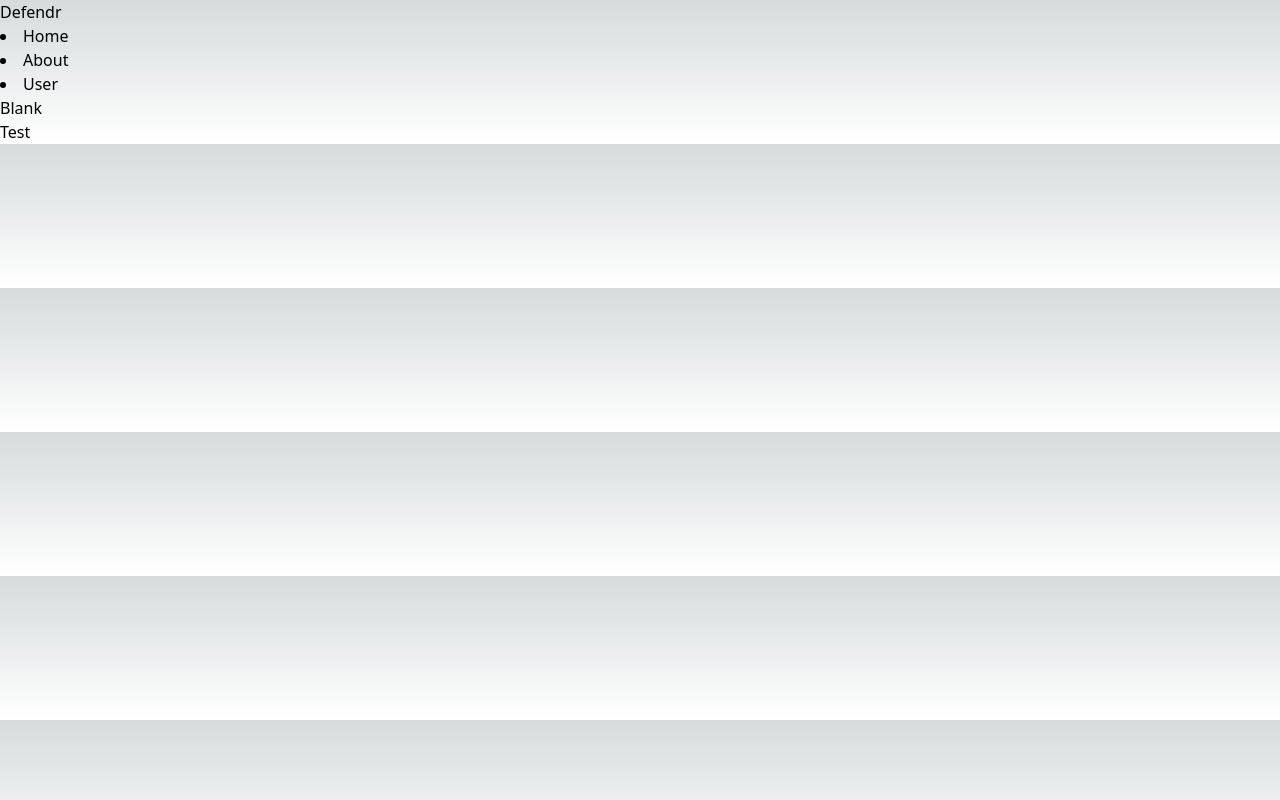
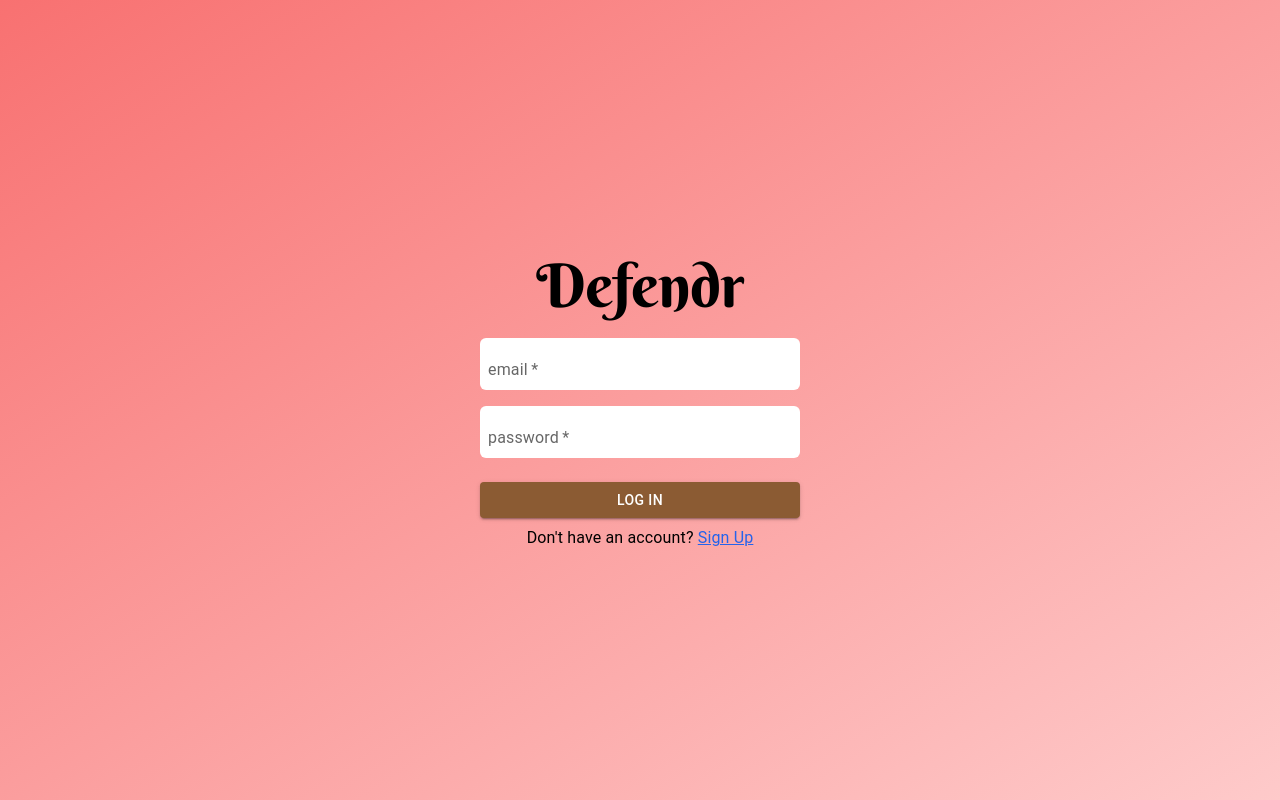
Before and after one commit to he-is-james/defendr, a Next.js app: page / in a window 1280 px wide. Built offline with nearby package versions, Linux system fonts and the light colour scheme; no server answers.

Commit message:
log in styling

```diff
--- a/src/pages/index.tsx
+++ b/src/pages/index.tsx
@@ -1,14 +1,112 @@
-import Navbar from '@/components/navbar'
+import { useState } from 'react'
+import { useRouter } from 'next/router'
+import { auth } from '../../firebase'
+import TextField from '@mui/material/TextField'
+import { Typography, Button } from '@mui/material'
 import Link from 'next/link'
 
-export default function Blank() {
+const LoginPage = () => {
+  const [email, setEmail] = useState('')
+  const [password, setPassword] = useState('')
+  const router = useRouter()
+
+  const handleLogin = async () => {
+    try {
+      console.log(process.env.API_KEY)
+      await auth.signInWithEmailAndPassword(email, password)
+      router.push('/landing')
+    } catch (error) {
+      console.log(error)
+    }
+  }
+
   return (
-    <div>
-      <Navbar />
-      <div>Blank</div>
-      <button>
-        <Link href="/home">Test</Link>
-      </button>
+    <div className="flex h-screen justify-center items-center bg-gradient-to-br from-red-400 to-red-200 h-screen w-screen">
+      <div className="w-3/12">
+        <div className="text-center mb-4">
+          <Typography
+            variant="h2"
+            className="flex justify-center"
+            fontFamily="Berkshire Swash"
+          >
+            Defendr
+          </Typography>
+        </div>
+        <div className="mb-4 rounded-md bg-white pt-1">
+          <TextField
+            id="outlined-basic"
+            label="email"
+            variant="standard"
+            required
+            sx={{
+              ml: 1,
+              borderRadius: '6px',
+              '& .MuiInputLabel-root': {
+                marginTop: '-4px',
+              },
+            }}
+            InputProps={{
+              disableUnderline: true,
+            }}
+            type="email"
+            value={email}
+            onChange={(e) => setEmail(e.target.value)}
+            fullWidth
+          />
+        </div>
+        <div className="mb-4 rounded-md bg-white pt-1">
+          <TextField
+            id="outlined-basic"
+            label="password"
+            variant="standard"
+            required
+            sx={{
+              ml: 1,
+              borderRadius: '6px',
+              '& .MuiInputLabel-root': {
+                marginTop: '-4px',
+              },
+            }}
+            InputProps={{
+              disableUnderline: true,
+            }}
+            type="password"
+            value={password}
+            onChange={(e) => setPassword(e.target.value)}
+            fullWidth
+          />
+        </div>
+        <div className="py-2 rounded ">
+          <Button
+            variant="contained"
+            sx={{
+              bgcolor: '#8B5B33',
+              color: '#FFFFFF',
+              '&:hover': {
+                bgcolor: '#6C3F23',
+              },
+            }}
+            className="w-full bg-amber-900"
+            onClick={handleLogin}
+          >
+            Log in
+          </Button>
+        </div>
+        <div className="flex justify-center">
+          <Typography>
+            {' '}
+            Don't have an account?{' '}
+            <Link
+              href="/signup"
+              className="underline text-blue-600 hover:text-blue-800 visited:text-purple-600"
+            >
+              Sign Up
+            </Link>
+          </Typography>
+        </div>
+      </div>
     </div>
   )
 }
+
+export default LoginPage
--- a/src/pages/login/index.tsx
+++ /dev/null
@@ -1,49 +0,0 @@
-import { useState } from 'react'
-// import { db } from '../../../firebase'
-import { useRouter } from 'next/router'
-import { auth } from '../../../firebase'
-
-const LoginPage = () => {
-  const [email, setEmail] = useState('')
-  const [password, setPassword] = useState('')
-  const router = useRouter()
-
-  const handleLogin = async () => {
-    try {
-      console.log(process.env.API_KEY)
-      await auth.signInWithEmailAndPassword(email, password)
-      router.push('/landing')
-    } catch (error) {
-      console.log(error)
-    }
-  }
-
-  return (
-    <div>
-      <h1>Login Page</h1>
-      <form>
-        <label>
-          Email:
-          <input
-            type="email"
-            value={email}
-            onChange={(e) => setEmail(e.target.value)}
-          />
-        </label>
-        <label>
-          Password:
-          <input
-            type="password"
-            value={password}
-            onChange={(e) => setPassword(e.target.value)}
-          />
-        </label>
-        <button type="button" onClick={handleLogin}>
-          Login
-        </button>
-      </form>
-    </div>
-  )
-}
-
-export default LoginPage
--- /dev/null
+++ b/src/pages/oldindex.tsx
@@ -0,0 +1,12 @@
+import Link from 'next/link'
+
+export default function Home() {
+  return (
+    <div>
+      <div>Home</div>
+      <button>
+        <Link href="/about">Test</Link>
+      </button>
+    </div>
+  )
+}
--- a/src/pages/signup/index.tsx
+++ b/src/pages/signup/index.tsx
@@ -21,7 +21,7 @@ const SignUpPage = () => {
     }
     try {
       await auth.createUserWithEmailAndPassword(email, password)
-      router.push('/login')
+      router.push('/')
     } catch (error) {
       console.log(error)
     }
@@ -170,7 +170,7 @@ const SignUpPage = () => {
             {' '}
             Already have an account?{' '}
             <Link
-              href="/login"
+              href="/"
               className="underline text-blue-600 hover:text-blue-800 visited:text-purple-600"
             >
               Sign in
```
Also changed, not shown: src/pages/home/index.tsx (+6 -8 lines).
